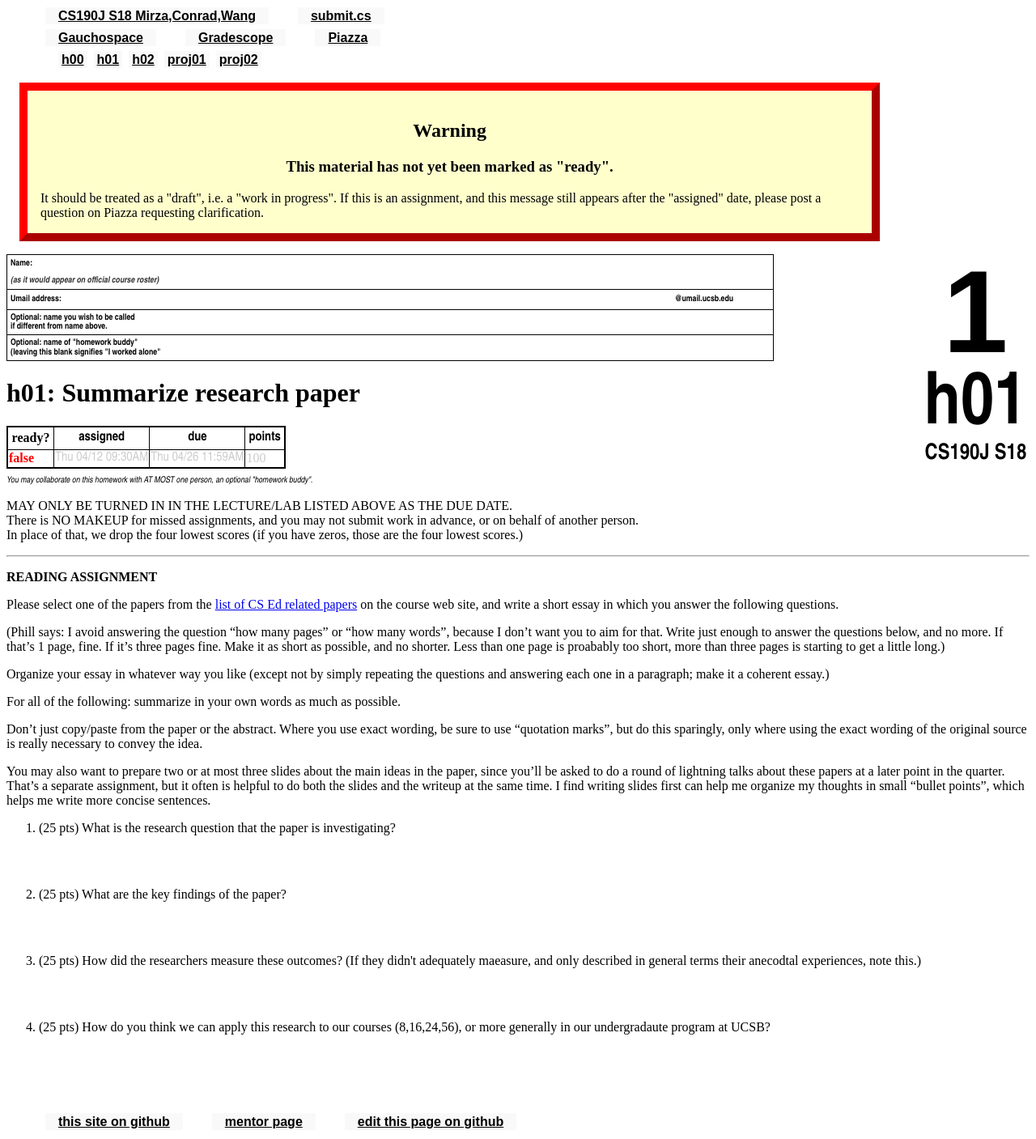
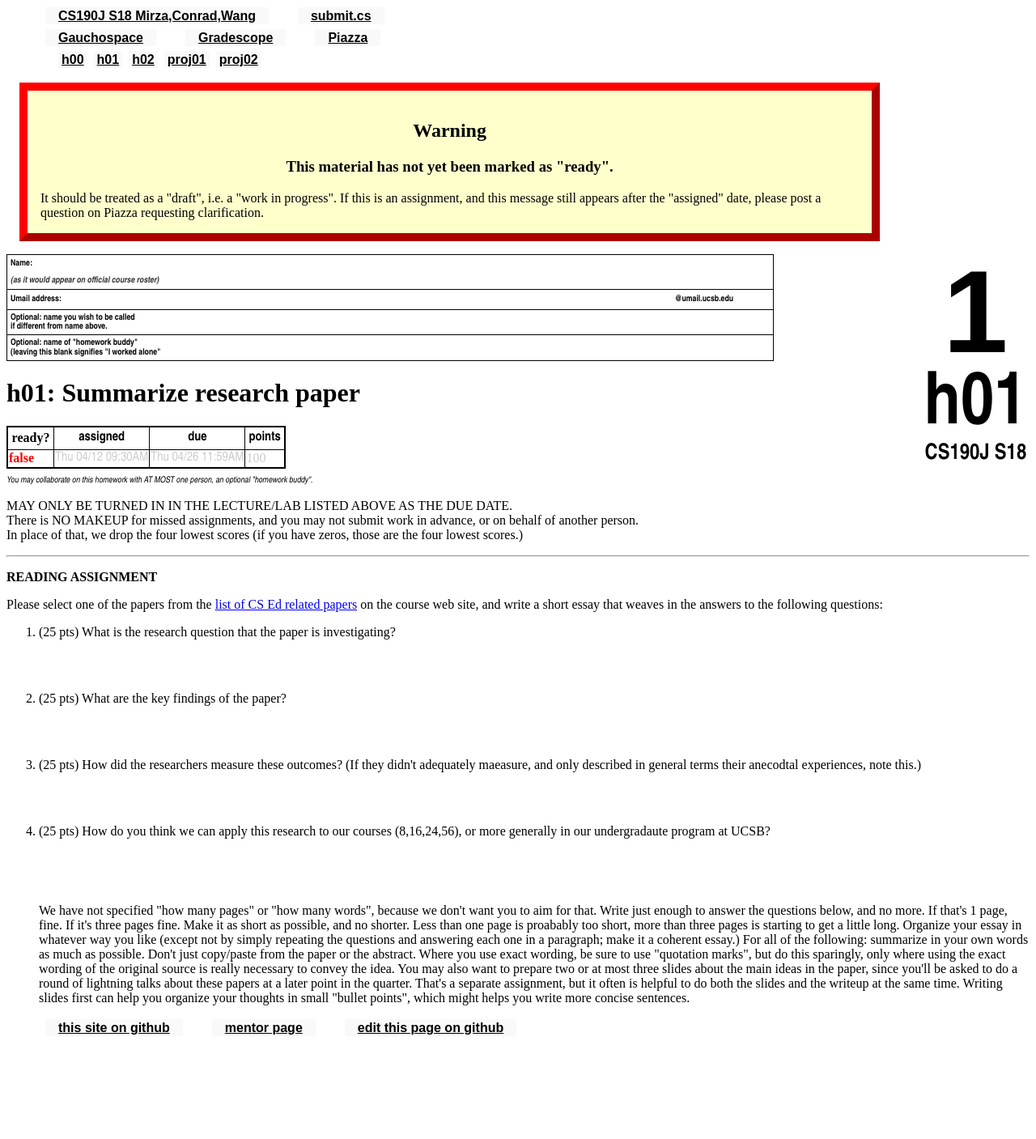
Before and after one commit to ucsb-cs190j-s18/ucsb-cs190j-s18.github.io, a Jekyll site: the page built from _hwk/h01.md, in a window 1280 px wide. Shown: the whole page at 81% size. Built offline with Jekyll 4.4.1, drawn with Linux system fonts in a browser that asks for light colours; after the commit the page ends 1291 px from its top, so only the background shows below that; part of the change alters nothing that is shown.

Commit message:
Update h01.md

```diff
--- a/_hwk/h01.md
+++ b/_hwk/h01.md
@@ -9,21 +9,7 @@ due: 2018-04-26 11:59:00.00-8:00
 <b>READING ASSIGNMENT</b>
 
 Please select one of the papers from the [list of CS Ed related papers](/info/papers/) on the course web site,
-and write a short essay in which you answer the following questions.
-
-(Phill says: I avoid answering the question "how many pages" or "how many words", because I don't want you to
-aim for that.   Write just enough to answer the questions below, and no more.   If that's 1 page, fine.  If it's three pages fine.   Make it as short as possible, and no shorter.   Less than one page is proabably too short, more than three pages is starting to get a little long.)
-
-Organize your essay in whatever way you like (except not by simply repeating the questions and answering each one in a paragraph; make it a coherent essay.)
-
-For all of the following: summarize in your own words as much as possible.
-
-Don't just copy/paste from the paper or the abstract.  Where you use exact wording, be sure to use "quotation marks", but do this sparingly, only where using the exact wording of the original source is really necessary to convey the idea.
-
-You may also want to prepare two or at most three slides about the main ideas in the paper, since you'll be
-asked to do a round of lightning talks about these papers at a later point in the quarter.  That's a separate
-assignment, but it often is helpful to do both the slides and the writeup at the same time.  I find writing slides
-first can help me organize my thoughts in small "bullet points", which helps me write more concise sentences.
+and write a short essay that weaves in the answers to the following questions:
 
 <ol>
 
@@ -41,4 +27,18 @@ adequately maeasure, and only described in general terms their anecodtal experie
   or more generally in our undergradaute program at UCSB?
 </li>
 
+We have not specified "how many pages" or "how many words", because we don't want you to
+aim for that.   Write just enough to answer the questions below, and no more.   If that's 1 page, fine.  If it's three pages fine.   Make it as short as possible, and no shorter.   Less than one page is proabably too short, more than three pages is starting to get a little long.
+
+Organize your essay in whatever way you like (except not by simply repeating the questions and answering each one in a paragraph; make it a coherent essay.)
+
+For all of the following: summarize in your own words as much as possible.
+
+Don't just copy/paste from the paper or the abstract.  Where you use exact wording, be sure to use "quotation marks", but do this sparingly, only where using the exact wording of the original source is really necessary to convey the idea.
+
+You may also want to prepare two or at most three slides about the main ideas in the paper, since you'll be
+asked to do a round of lightning talks about these papers at a later point in the quarter.  That's a separate
+assignment, but it often is helpful to do both the slides and the writeup at the same time.  Writing slides
+first can help you organize your thoughts in small "bullet points", which might helps you write more concise sentences.
+
 </ol>
```
